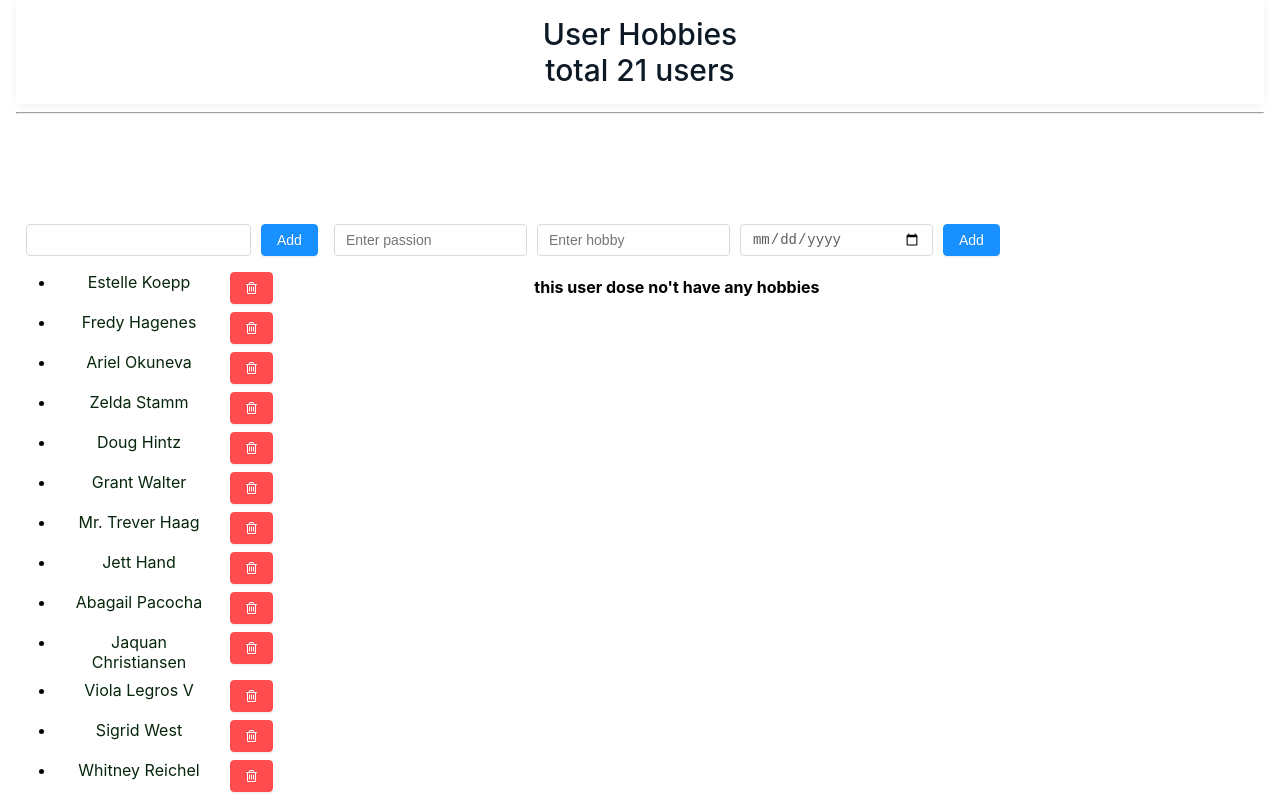
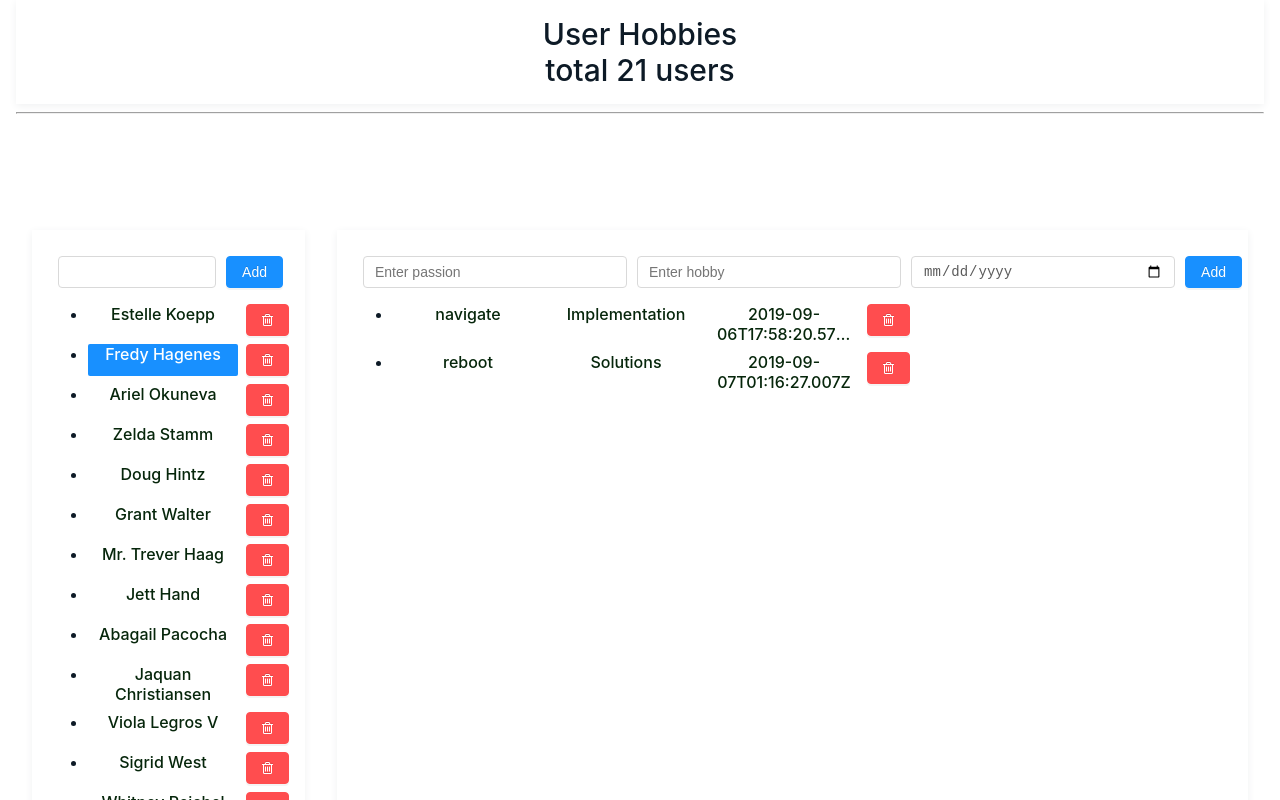
Before and after one commit to geniusab/user-hobbies-app, a React (Create React App) app: page / in a window 1280 px wide. Shown: the top 800 px of the page. Built offline with nearby package versions, Linux system fonts and the light colour scheme.

Commit message:
+add: remove hobby;

```diff
--- a/src/App.scss
+++ b/src/App.scss
@@ -1,3 +1,21 @@
+*,
+*:before,
+*:after {
+  box-sizing: border-box;
+}
+
+//ol,
+//ul {
+//  list-style: none;
+//  margin: 0;
+//  padding: 0;
+//  border: 0;
+//  font-size: 100%;
+//  font: inherit;
+//  color: inherit;
+//  vertical-align: baseline;
+//}
+
 .App {
   text-align: center;
   max-width: 1440px;
@@ -90,3 +108,30 @@ input {
   margin: 100px auto;
   display: flex;
 }
+
+.elem {
+  position: relative;
+  z-index: 10;
+  max-width: 100%;
+  background: #fff;
+  box-shadow: 0 2px 8px #f0f1f2;
+  color: #0d1a26;
+  font-weight: 500;
+  padding: 16px;
+  margin: 16px;
+  &-100 {
+    width: 100%;
+  }
+}
+.not_found {
+  width: 100%;
+  position: relative;
+  z-index: 10;
+  max-width: 100%;
+  background: #fff;
+  box-shadow: 0 2px 8px #f0f1f2;
+  color: #0d1a26;
+  font-weight: 500;
+  font-size: 30px;
+  padding: 16px;
+}
--- a/src/App.tsx
+++ b/src/App.tsx
@@ -1,4 +1,4 @@
-import React, { FunctionComponent, useEffect, useState } from 'react'
+import React, { FunctionComponent } from 'react'
 import { connect } from 'react-redux'
 import Header from './components/Header'
 
@@ -6,7 +6,7 @@ import UseList from './components/UserList'
 import './App.scss'
 
 import User from './interfaces/User.interface'
-import { addHobby, addUser } from './redux/actions'
+import { addHobby, addUser } from './redux/reducers/actions'
 import AddUser from './components/Form/AddUser'
 import HobbyList from './components/HobbyList'
 import AddHobby from './components/Form/AddHobby'
@@ -20,20 +20,16 @@ type AppProps = {
 
 const App: FunctionComponent<AppProps> = props => {
   const { users, selected, addUser, addHobby } = props
-  const [hobbies, setSelectedHobbies] = useState<any>([])
-
-  useEffect(() => {
-    console.log('hobbies_', hobbies)
-    if (selected) {
-      const [hobbies] = users.filter((obj: User) => obj.id === selected)
-      if (hobbies) {
-        setSelectedHobbies(hobbies.hobbies)
-      }
-    } else {
-      setSelectedHobbies([])
-    }
-  }, [selected, users])
-
+  const content = selected ? (
+    <>
+      {' '}
+      <AddHobby addHobby={addHobby} />
+      <HobbyList />
+    </>
+  ) : (
+    <div>Chose user</div>
+  )
+  const ClassNames = selected ? 'elem elem-100' : 'elem not_found'
   const countUser = users.length
   return (
     <div className="App">
@@ -42,12 +38,9 @@ const App: FunctionComponent<AppProps> = props => {
       <div className="wrap">
         <div className="elem">
           <AddUser addUser={addUser} />
-          <UseList users={users} />
+          <UseList />
         </div>
-        <div className="elem">
-          <AddHobby addHobby={addHobby} />
-          <HobbyList />
-        </div>
+        <div className={ClassNames}>{content}</div>
       </div>
       <hr />
     </div>
--- a/src/components/HobbyItem/index.tsx
+++ b/src/components/HobbyItem/index.tsx
@@ -4,7 +4,7 @@ import Hobby from '../../interfaces/Hobby.interface'
 
 type HobbyItemProps = {
   hobby: Hobby
-  // onDeleted: (event: React.MouseEvent) => void
+  onDeleted: (event: React.MouseEvent) => void
 }
 
 const HobbyItem: FunctionComponent<HobbyItemProps> = (props: HobbyItemProps) => {
@@ -22,7 +22,7 @@ const HobbyItem: FunctionComponent<HobbyItemProps> = (props: HobbyItemProps) =>
           day: '2-digit',
         })}
       </span>
-      <button type="button" className="btn btn-danger">
+      <button type="button" className="btn btn-danger" onClick={props.onDeleted}>
         <i className="fa fa-trash-o" />
       </button>
     </div>
--- a/src/components/HobbyList/index.tsx
+++ b/src/components/HobbyList/index.tsx
@@ -3,19 +3,21 @@ import { connect } from 'react-redux'
 import './styles.scss'
 import Hobby from '../../interfaces/Hobby.interface'
 import HobbyItem from '../HobbyItem'
-import { UsersState } from '../../redux/reducer'
+import { UsersState } from '../../redux/reducers/reducer'
+import { deleteHobby } from '../../redux/reducers/actions'
 
 type HobbyListProps = {
   hobbies: Array<Hobby>
+  deleteHobby: Function // or deleteHobby(id: string | number): void
 }
 
 const HobbyList: FunctionComponent<HobbyListProps> = (props: HobbyListProps) => {
-  const { hobbies } = props
+  const { hobbies, deleteHobby } = props
 
   const elements = hobbies.map((item, index) => {
     return (
       <li key={index}>
-        <HobbyItem hobby={item} />
+        <HobbyItem hobby={item} onDeleted={() => deleteHobby(item.id)} />
       </li>
     )
   })
@@ -30,6 +32,5 @@ const mapStateToProps = (state: UsersState) => ({
 
 export default connect(
   mapStateToProps,
-  {},
+  { deleteHobby },
 )(HobbyList)
-// export default HobbyList
--- a/src/components/UserList/index.tsx
+++ b/src/components/UserList/index.tsx
@@ -1,14 +1,22 @@
 import React from 'react'
 import { connect } from 'react-redux'
 import UserItem from '../UserItem'
-import { deleteUser, selectedUser } from '../../redux/actions'
-import { UsersState } from '../../redux/reducer'
+import { deleteUser, selectedUser } from '../../redux/reducers/actions'
+import { UsersState } from '../../redux/reducers/reducer'
 import './styles.scss'
+import User from '../../interfaces/User.interface'
 
-const UseList = (props: any): any => {
+type UseListProps = {
+  users: User[]
+  selected: Number | String
+  deleteUser: Function
+  selectedUser: Function
+}
+
+const UseList: React.FC<UseListProps> = (props: UseListProps) => {
   const { users, selected, deleteUser, selectedUser } = props
 
-  const elements = users.map((item: any) => {
+  const elements = users.map(item => {
     return (
       <li key={item.id}>
         <UserItem selected={selected} user={item} onDeleted={() => deleteUser(item.id)} onSelected={() => selectedUser(item.id)} />
--- a/src/redux/actions.ts
+++ b/src/redux/reducers/actions.ts
@@ -1,5 +1,5 @@
-import User from '../interfaces/User.interface'
-import Hobby from '../interfaces/Hobby.interface'
+import User from '../../interfaces/User.interface'
+import Hobby from '../../interfaces/Hobby.interface'
 import { ADD_HOBBY, ADD_USER, DELETE_HOBBY, DELETE_USER, SELECTED_USER } from './types'
 
 export function addUser(newUser: User) {
--- a/src/redux/reducer.ts
+++ b/src/redux/reducers/reducer.ts
@@ -1,7 +1,7 @@
-import User from '../interfaces/User.interface'
-import mock_users from '../service/mock'
+import User from '../../interfaces/User.interface'
+import mock_users from '../../service/mock'
 import { UsersActionTypes, ADD_USER, DELETE_USER, SELECTED_USER, ADD_HOBBY, DELETE_HOBBY } from './types'
-import Hobby from '../interfaces/Hobby.interface'
+import Hobby from '../../interfaces/Hobby.interface'
 
 export interface UsersState {
   users: Array<User>
@@ -9,13 +9,13 @@ export interface UsersState {
   selected: String
 }
 
-const initialState: UsersState = {
+const INITIAL_STATE: UsersState = {
   users: mock_users(),
-  hobbies: [],
-  selected: '',
+  hobbies: mock_users()[2].hobbies,
+  selected: '2',
 }
 
-const reducer = (state = initialState, action: UsersActionTypes): UsersState => {
+const reducer = (state = INITIAL_STATE, action: UsersActionTypes): UsersState => {
   switch (action.type) {
     case ADD_USER:
       return {
@@ -49,15 +49,9 @@ const reducer = (state = initialState, action: UsersActionTypes): UsersState =>
     }
 
     case DELETE_HOBBY: {
-      // const userId = state.selected
-      // const idx =  action.payload
-      // const userIndex = state.users.findIndex(item => item.id === userId);
-      // const hobbies = state.users.find(user => userId === user.id);
-      // const updateUser =  hobbies.hobbies.filter((item, index) => index !== idx)
       return {
         ...state,
-        // hobbies: state.hobbies.filter(hobby => hobby.id !== action.payload),
-        // users: [...state.users.splice(0, userIndex), ...state.users.splice(userIndex, +1), ...updateUser],
+        hobbies: state.hobbies.filter(hobby => hobby.id !== action.payload),
       }
     }
 
--- a/src/redux/types.ts
+++ b/src/redux/reducers/types.ts
@@ -1,7 +1,7 @@
 // Describing the user of the user's slice of state
 // todo interface or types
-import User from '../interfaces/User.interface'
-import Hobby from '../interfaces/Hobby.interface'
+import User from '../../interfaces/User.interface'
+import Hobby from '../../interfaces/Hobby.interface'
 
 // Describing the different ACTION NAMES available
 
--- a/src/redux/store.ts
+++ b/src/redux/store.ts
@@ -1,12 +1,13 @@
 import { createStore, applyMiddleware } from 'redux'
 import createSagaMiddleware from 'redux-saga'
 
-import rootReducer from './reducer'
+import rootReducer from './reducers/reducer'
 
-const devtools: any = (window as any).__REDUX_DEVTOOLS_EXTENSION__ && (window as any).__REDUX_DEVTOOLS_EXTENSION__()
+const devTools: any = (window as any).__REDUX_DEVTOOLS_EXTENSION__ && (window as any).__REDUX_DEVTOOLS_EXTENSION__()
 const sagaMiddleware = createSagaMiddleware()
 const middleware = applyMiddleware(sagaMiddleware)
 // Creates simple store
-const store = middleware(devtools(createStore))(rootReducer)
+//todo type props need add dispatch type all files;
+const store = middleware(devTools(createStore))(rootReducer)
 
 export default store
```
Also changed, not shown: src/components/Form/AddHobby/index.tsx (+13 -1 lines), src/redux/saga.ts (added, +14 -0 lines), src/service/user-service.tsx (added, +26 -0 lines).
